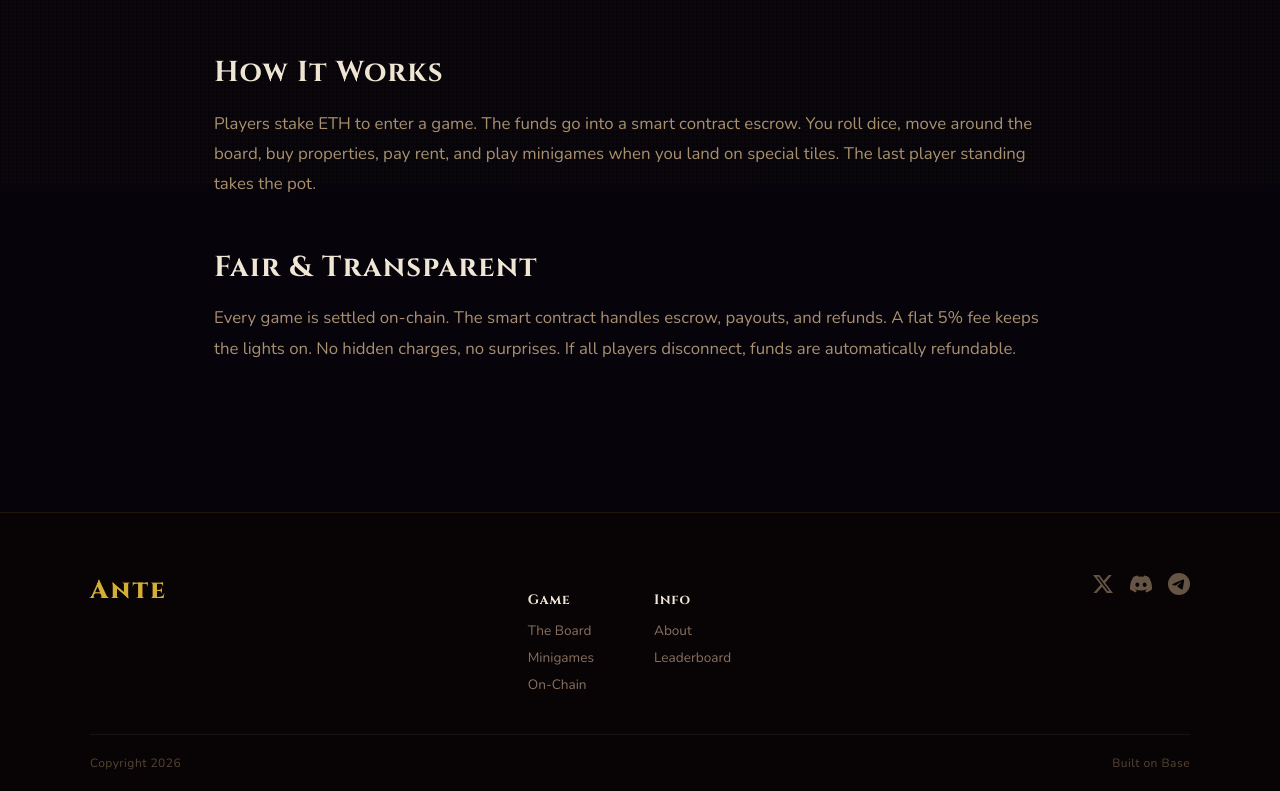
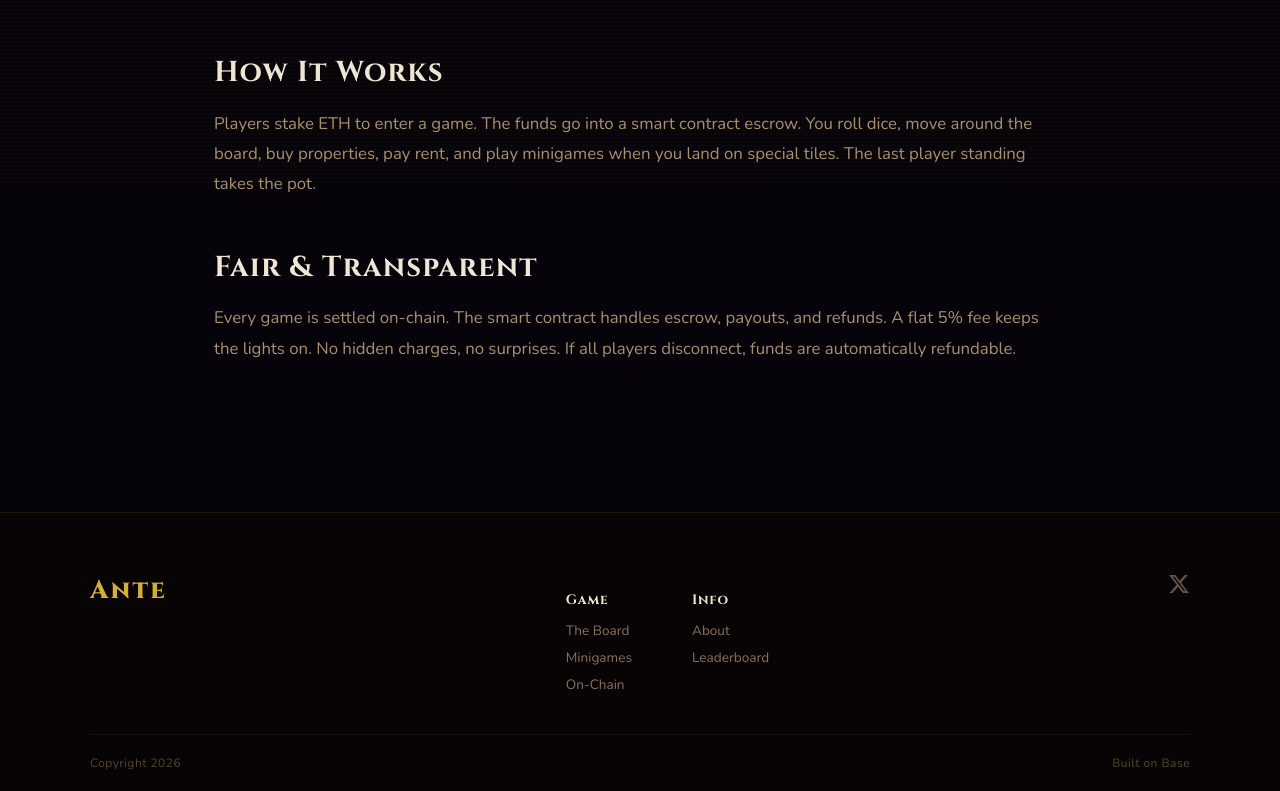
Before and after one commit to rishi-golla/antegame, a Next.js app: page /about in a window 1280 px wide. Shown: the part 615-1406 px from the top of the page. Built offline with nearby package versions, Linux system fonts and the light colour scheme.

Commit message:
fix: remove Discord and Telegram links, keep only Twitter

```diff
--- a/components/Landing/HeroSection.tsx
+++ b/components/Landing/HeroSection.tsx
@@ -111,12 +111,6 @@ export default function HeroSection({ onConnect, onFreePlay, connecting }: { onC
           <a href="https://x.com/antedotwtf" target="_blank" rel="noopener noreferrer" className="heroSocialLink" aria-label="Twitter">
             <svg viewBox="0 0 24 24" fill="currentColor" width="22" height="22"><path d="M18.244 2.25h3.308l-7.227 8.26 8.502 11.24H16.17l-5.214-6.817L4.99 21.75H1.68l7.73-8.835L1.254 2.25H8.08l4.713 6.231zm-1.161 17.52h1.833L7.084 4.126H5.117z"/></svg>
           </a>
-          <a href="https://discord.gg/5YhHQUm8B3" target="_blank" rel="noopener noreferrer" className="heroSocialLink" aria-label="Discord">
-            <svg viewBox="0 0 24 24" fill="currentColor" width="22" height="22"><path d="M20.317 4.37a19.791 19.791 0 0 0-4.885-1.515.074.074 0 0 0-.079.037c-.21.375-.444.864-.608 1.25a18.27 18.27 0 0 0-5.487 0 12.64 12.64 0 0 0-.617-1.25.077.077 0 0 0-.079-.037A19.736 19.736 0 0 0 3.677 4.37a.07.07 0 0 0-.032.027C.533 9.046-.32 13.58.099 18.057a.082.082 0 0 0 .031.057 19.9 19.9 0 0 0 5.993 3.03.078.078 0 0 0 .084-.028c.36.698.772 1.362 1.226-1.994a.076.076 0 0 0-.041-.106 13.107 13.107 0 0 1-1.872-.892.077.077 0 0 1-.008-.128 10.2 10.2 0 0 0 .372-.292.074.074 0 0 1 .077-.01c3.928 1.793 8.18 1.793 12.062 0a.074.074 0 0 1 .078.01c.12.098.246.198.373.292a.077.077 0 0 1-.006.127 12.299 12.299 0 0 1-1.873.892.077.077 0 0 0-.041.107c.36.698.772 1.362 1.225 1.993a.076.076 0 0 0 .084.028 19.839 19.839 0 0 0 6.002-3.03.077.077 0 0 0 .032-.054c.5-5.177-.838-9.674-3.549-13.66a.061.061 0 0 0-.031-.03zM8.02 15.33c-1.183 0-2.157-1.085-2.157-2.419 0-1.333.956-2.419 2.157-2.419 1.21 0 2.176 1.095 2.157 2.42 0 1.333-.956 2.418-2.157 2.418zm7.975 0c-1.183 0-2.157-1.085-2.157-2.419 0-1.333.956-2.419 2.157-2.419 1.21 0 2.176 1.095 2.157 2.42 0 1.333-.947 2.418-2.157 2.418z"/></svg>
-          </a>
-          <a href="https://t.me/antedotwtf" target="_blank" rel="noopener noreferrer" className="heroSocialLink" aria-label="Telegram">
-            <svg viewBox="0 0 24 24" fill="currentColor" width="22" height="22"><path d="M11.944 0A12 12 0 0 0 0 12a12 12 0 0 0 12 12 12 12 0 0 0 12-12A12 12 0 0 0 12 0a12 12 0 0 0-.056 0zm4.962 7.224c.1-.002.321.023.465.14a.506.506 0 0 1 .171.325c.016.093.036.306.02.472-.18 1.898-.962 6.502-1.36 8.627-.168.9-.499 1.201-.82 1.23-.696.065-1.225-.46-1.9-.902-1.056-.693-1.653-1.124-2.678-1.8-1.185-.78-.417-1.21.258-1.91.177-.184 3.247-2.977 3.307-3.23.007-.032.014-.15-.056-.212s-.174-.041-.249-.024c-.106.024-1.793 1.14-5.061 3.345-.479.33-.913.49-1.302.48-.428-.008-1.252-.241-1.865-.44-.752-.245-1.349-.374-1.297-.789.027-.216.325-.437.893-.663 3.498-1.524 5.83-2.529 6.998-3.014 3.332-1.386 4.025-1.627 4.476-1.635z"/></svg>
-          </a>
         </motion.div>
       </motion.div>
 
--- a/components/Landing/LandingFooter.tsx
+++ b/components/Landing/LandingFooter.tsx
@@ -38,8 +38,6 @@ export default function LandingFooter() {
         <motion.div className="landingFooterSocials" variants={fadeIn}>
           {[
             { href: 'https://x.com/antedotwtf', label: 'Twitter', d: 'M18.244 2.25h3.308l-7.227 8.26 8.502 11.24H16.17l-5.214-6.817L4.99 21.75H1.68l7.73-8.835L1.254 2.25H8.08l4.713 6.231zm-1.161 17.52h1.833L7.084 4.126H5.117z' },
-            { href: 'https://discord.gg/5YhHQUm8B3', label: 'Discord', d: 'M20.317 4.37a19.791 19.791 0 0 0-4.885-1.515.074.074 0 0 0-.079.037c-.21.375-.444.864-.608 1.25a18.27 18.27 0 0 0-5.487 0 12.64 12.64 0 0 0-.617-1.25.077.077 0 0 0-.079-.037A19.736 19.736 0 0 0 3.677 4.37a.07.07 0 0 0-.032.027C.533 9.046-.32 13.58.099 18.057a.082.082 0 0 0 .031.057 19.9 19.9 0 0 0 5.993 3.03.078.078 0 0 0 .084-.028 14.09 14.09 0 0 0 1.226-1.994.076.076 0 0 0-.041-.106 13.107 13.107 0 0 1-1.872-.892.077.077 0 0 1-.008-.128 10.2 10.2 0 0 0 .372-.292.074.074 0 0 1 .077-.01c3.928 1.793 8.18 1.793 12.062 0a.074.074 0 0 1 .078.01c.12.098.246.198.373.292a.077.077 0 0 1-.006.127 12.299 12.299 0 0 1-1.873.892.077.077 0 0 0-.041.107c.36.698.772 1.362 1.225 1.993a.076.076 0 0 0 .084.028 19.839 19.839 0 0 0 6.002-3.03.077.077 0 0 0 .032-.054c.5-5.177-.838-9.674-3.549-13.66a.061.061 0 0 0-.031-.03zM8.02 15.33c-1.183 0-2.157-1.085-2.157-2.419 0-1.333.956-2.419 2.157-2.419 1.21 0 2.176 1.095 2.157 2.42 0 1.333-.956 2.418-2.157 2.418zm7.975 0c-1.183 0-2.157-1.085-2.157-2.419 0-1.333.956-2.419 2.157-2.419 1.21 0 2.176 1.095 2.157 2.42 0 1.333-.947 2.418-2.157 2.418z' },
-            { href: 'https://t.me/antedotwtf', label: 'Telegram', d: 'M11.944 0A12 12 0 0 0 0 12a12 12 0 0 0 12 12 12 12 0 0 0 12-12A12 12 0 0 0 12 0a12 12 0 0 0-.056 0zm4.962 7.224c.1-.002.321.023.465.14a.506.506 0 0 1 .171.325c.016.093.036.306.02.472-.18 1.898-.962 6.502-1.36 8.627-.168.9-.499 1.201-.82 1.23-.696.065-1.225-.46-1.9-.902-1.056-.693-1.653-1.124-2.678-1.8-1.185-.78-.417-1.21.258-1.91.177-.184 3.247-2.977 3.307-3.23.007-.032.014-.15-.056-.212s-.174-.041-.249-.024c-.106.024-1.793 1.14-5.061 3.345-.479.33-.913.49-1.302.48-.428-.008-1.252-.241-1.865-.44-.752-.245-1.349-.374-1.297-.789.027-.216.325-.437.893-.663 3.498-1.524 5.83-2.529 6.998-3.014 3.332-1.386 4.025-1.627 4.476-1.635z' },
           ].map((s) => (
             <motion.a
               key={s.label}
```
